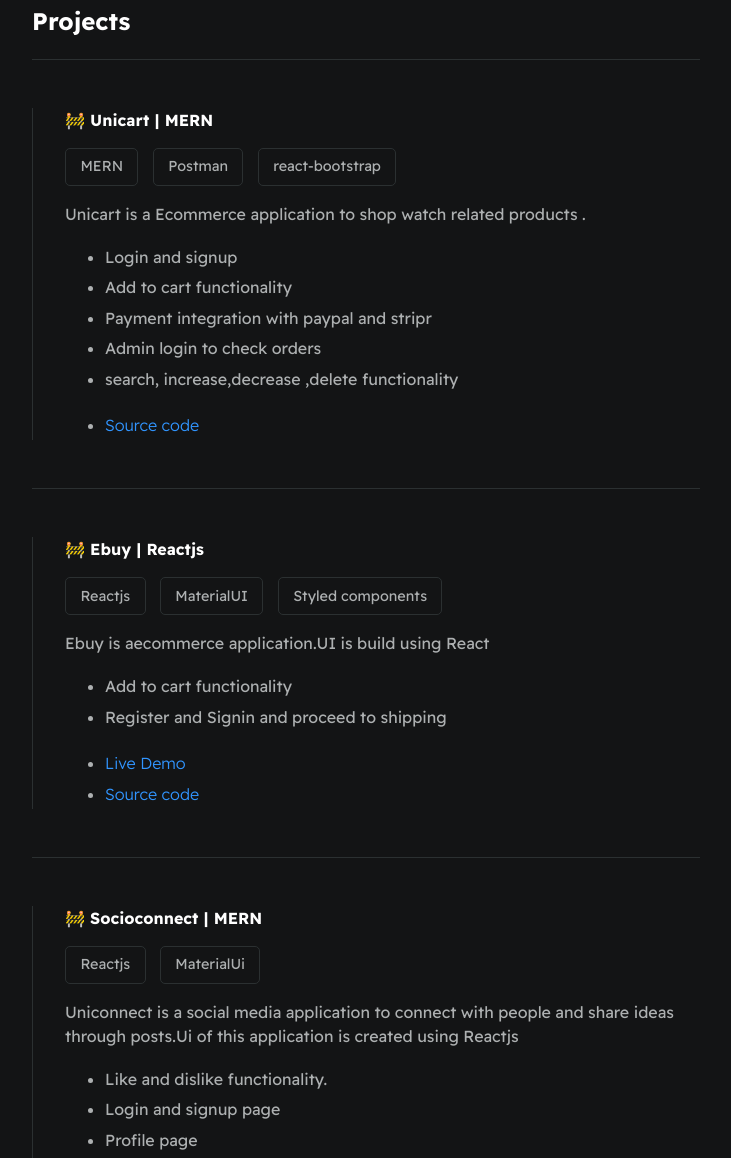
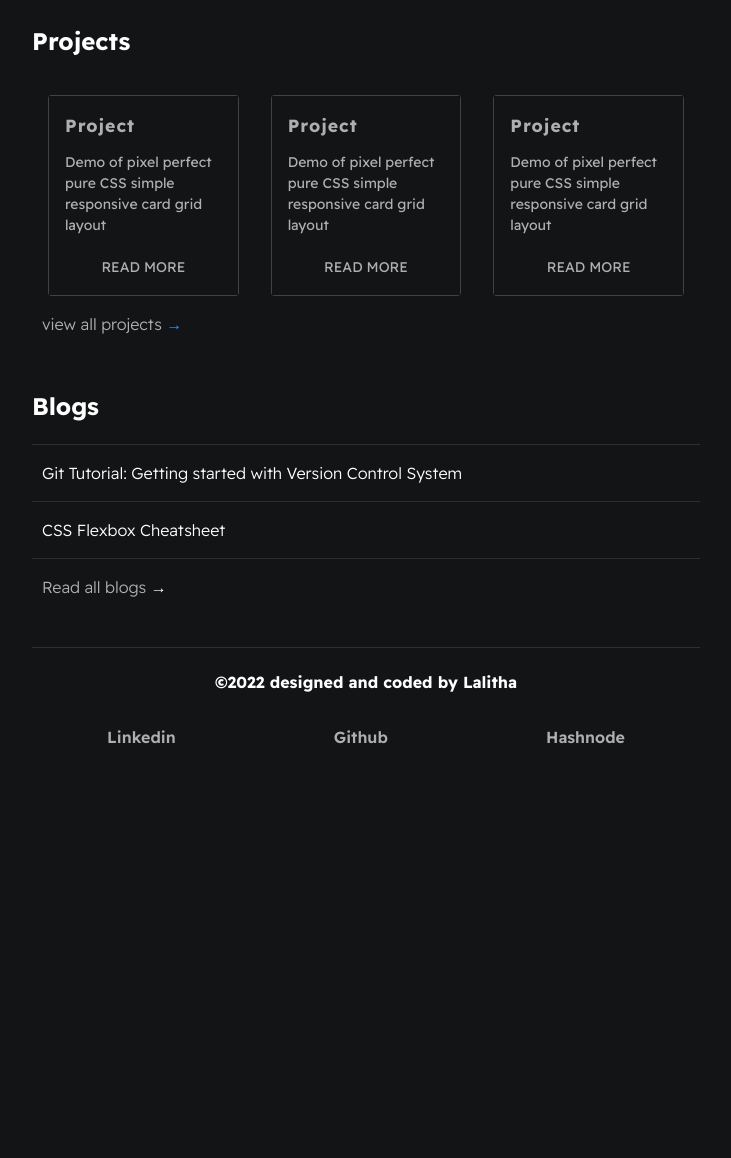
Before and after one commit to LalithaRamanaV/lalitha1, a plain HTML site: page index.html in a window 1280 px wide. Shown: the part 606-1764 px from the top of the page, without its empty margins (274-1005 px from the left). After the commit the page ends 1405 px from the top, so only its background shows below. Drawn offline with Linux system fonts and the light colour scheme.

Commit message:
build: project cards

```diff
--- a/index.html
+++ b/index.html
@@ -87,7 +87,7 @@
             <section id="work-history-wrapper" class="section--page">
                 <h2>Projects</h2>
 
-                <div class="line-break"></div>
+                <!-- <div class="line-break"></div>
                 <div class="card--work-history">
                     <strong>🚧 Unicart | MERN</strong>
                     <p></p>
@@ -109,56 +109,53 @@
                     </ul>
                 </div>
 
-                <div class="line-break"></div>
-                <div class="card--work-history">
-                    <strong>🚧 Ebuy | Reactjs</strong>
-                    <p></p>
-                    <div id="wrapper--techstack__items">
-                        <div class="card--techstack"><span>Reactjs</span></div>
-                        <div class="card--techstack"><span>MaterialUI</span></div>
-                        <div class="card--techstack"><span>Styled components</span></div>
+                <div class="line-break"></div> -->
 
-                    </div>
-                    <p>Ebuy is aecommerce application.UI is build using React </p>
-                    <ul>
-                       <li>Add to cart functionality </li>
-                       <li>Register and Signin and proceed to shipping</li>
+
+                <div class="main">
+                    <ul class="cards">
+                      <li class="cards_item">
+                        <div class="card">
+                          <!-- <div class="card_image"><img src="https://picsum.photos/500/300/?image=10"></div> -->
+                          <div class="card_content">
+                            <h2 class="card_title">Project</h2>
+                            <p class="card_text">Demo of pixel perfect pure CSS simple responsive card grid layout</p>
+                            <button class="btn card_btn">Read More</button>
+                          </div>
+                        </div>
+                      </li>
+                      <li class="cards_item">
+                        <div class="card">
+                          <!-- <div class="card_image"><img src="https://picsum.photos/500/300/?image=5"></div> -->
+                          <div class="card_content">
+                            <h2 class="card_title">Project</h2>
+                            <p class="card_text">Demo of pixel perfect pure CSS simple responsive card grid layout</p>
+                            <button class="btn card_btn">Read More</button>
+                          </div>
+                        </div>
+                      </li>
+                      <li class="cards_item">
+                        <div class="card">
+                          <!-- <div class="card_image"><img src="https://picsum.photos/500/300/?image=11"></div> -->
+                          <div class="card_content">
+                            <h2 class="card_title">Project</h2>
+                            <p class="card_text">Demo of pixel perfect pure CSS simple responsive card grid layout</p>
+                            <button class="btn card_btn">Read More</button>
+                          </div>
+                        </div>
+                      </li>
                     </ul>
-                    <ul>
-                        <li><a href="https://ebuyfrontend-lalithav.netlify.app/"target="blank">Live Demo</a></li>
-                        <li><a href="https://github.com/LalithaRamanaV/Ecommerce-Ebuy"target="blank">Source code</a></li>
-                    </ul>
+
+                    <a href="project.html"><span>view all projects </span>  &#X02192;</a>
+
                 </div>
 
 
-
-                <div class="line-break"></div>
-
-                <div class="card--work-history">
-                    <strong>🚧 Socioconnect | MERN</strong>
-                    <p></p>
-                    <div id="wrapper--techstack__items">
-                        <div class="card--techstack"><span>Reactjs</span></div>
-                        <div class="card--techstack"><span>MaterialUi</span></div>
+                <!-- <div id="wrapper--techstack__items">
+                    <div class="card--techstack">
+                        <a href="project.html"><span>view all projects </span>  &#X02192;</a>
                     </div>
-                    <p>Uniconnect is a social media application to connect with people and share ideas through posts.Ui of this application is created using Reactjs</p>
-                    <ul>
-                        <li>Like and dislike functionality.</li>
-                        <li>Login and signup page</li>
-                        <li>Profile page</li>
-
-                    </ul>
-                    <ul>
-                        <li><a href="https://lalithavuniconnect.netlify.app/"target="blank">Live Demo</a></li>
-                        <li><a href="https://github.com/LalithaRamanaV/socialmedia"target="blank">Source code</a></li>
-                    </ul>
-                </div>
-
-
-                <div id="wrapper--techstack__items">
-                    <div class="card--techstack"><a href="project.html"><span>view all projects</span></a></div>
-                    <!-- <div class="card--techstack"><a href="https://hashnode.com/@lalithaV" target="_blank"><span>read blogs</span></a></div> -->
-                </div>
+                </div> -->
 
             </section>
 
@@ -177,11 +174,10 @@
                     <a href="project2.html" ><span></span>CSS Flexbox Cheatsheet</a>
 
                 </div>
+                <div class="card--project">
+                    <a href="https://hashnode.com/@lalithaV" target="_blank"><span>Read all blogs </span>  &#X02192;</a>
+                </div>
 
-                <div class="card--project">
-                    <a href="https://hashnode.com/@lalithaV" target="_blank"><span></span>Read more blogs here</a>
-
-                </div>
 
             </section>
 
--- a/styles/main.css
+++ b/styles/main.css
@@ -64,6 +64,7 @@ a{
     text-decoration: none;
     color: var(--mainLinkColor);
     font-weight: 500;
+    padding: 10px;
 }
 
 li{
@@ -245,3 +246,82 @@ h4{
     padding: 10px;
     box-sizing: border-box;
    }
+
+/* project cards */
+.main{
+    max-width: 1200px;
+    margin: 0 auto;
+  }
+
+  .btn {
+    font-size: 14px;
+    text-transform: uppercase;
+    font-weight: 400;
+    display: block;
+    width: 100%;
+    cursor: pointer;
+    background: #131415;
+    border:none;
+    color:#adb0b1
+  }
+
+  .btn:hover {
+    font-weight: 600;
+  }
+
+  .cards {
+    display: flex;
+    flex-wrap: wrap;
+    list-style: none;
+    margin: 0;
+    padding: 0;
+  }
+
+  .cards_item {
+    display: flex;
+    padding: 1rem;
+  }
+
+  @media (min-width: 40rem) {
+    .cards_item {
+      width: 50%;
+    }
+  }
+
+  @media (min-width: 56rem) {
+    .cards_item {
+      width: 33.3333%;
+    }
+  }
+
+  .card {
+    background-color: #2b3031;
+    border-radius: 0.25rem;
+    /* box-shadow: 0 20px 40px -14px rgba(0, 0, 0, 0.25); */
+    display: flex;
+    flex-direction: column;
+    overflow: hidden;
+  }
+
+  .card_content {
+    padding: 1rem;
+    border: 1px solid rgba(255, 255, 255, 0.2);
+    background-color:#131415;
+  }
+
+  .card_title {
+    color: #adb0b1;
+    font-size: 1.1rem;
+    font-weight: 700;
+    letter-spacing: 1px;
+    text-transform: capitalize;
+    margin: 0px;
+  }
+
+  .card_text {
+    color: #adb0b1;
+    font-size: 0.875rem;
+    line-height: 1.5;
+    margin-bottom: 1.25rem;
+    font-weight: 400;
+  }
```
